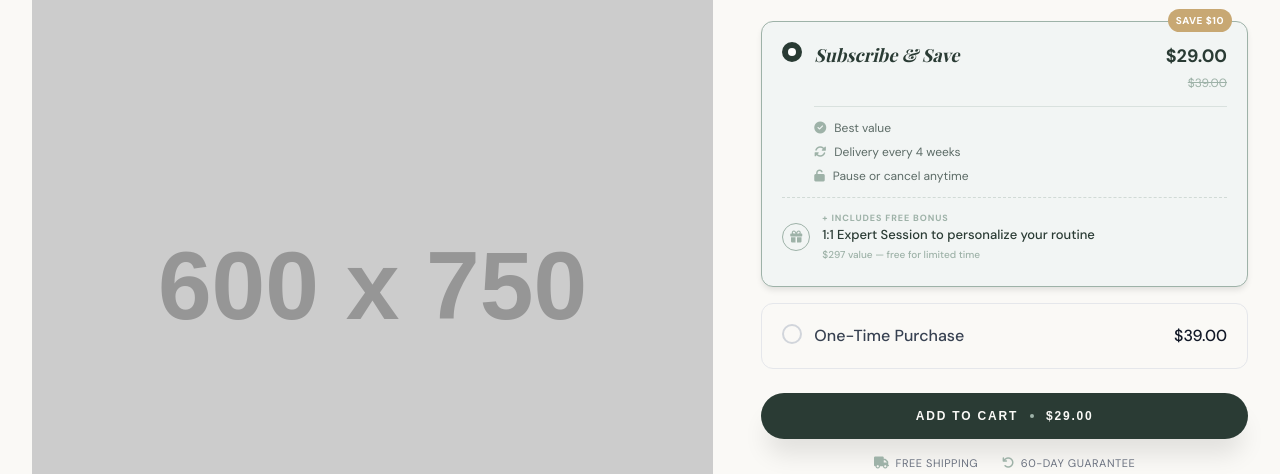
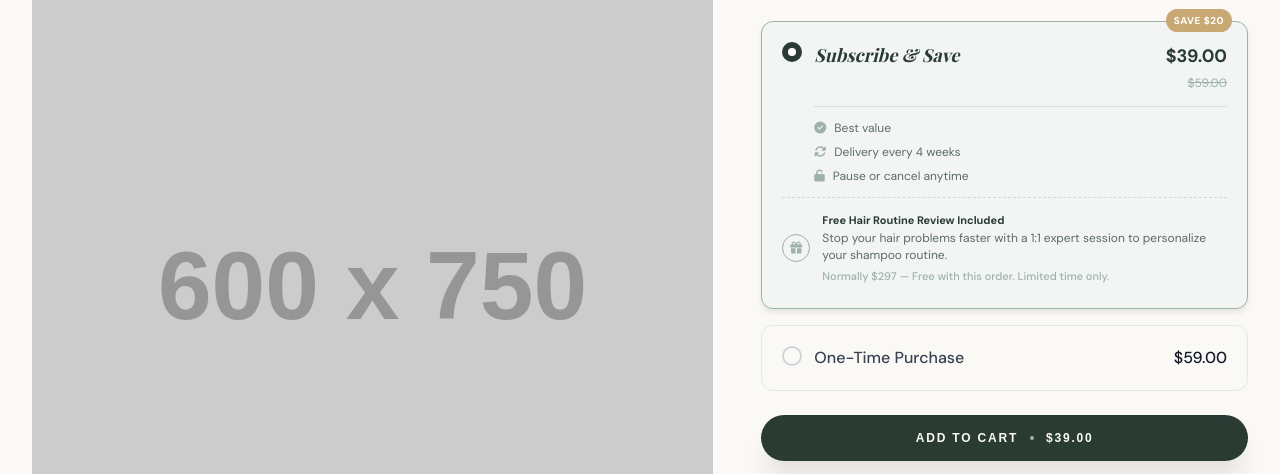
Before and after one commit to niklas-exitace/dualis-atf-experiments, a plain HTML site: page index.html in a window 1280 px wide. Shown: the part 325-799 px from the top of the page. Drawn offline with nearby package versions, Linux system fonts and the light colour scheme; placeholder pictures from the web are drawn by us; a web font is replaced by a local one.

Commit message:
fix: update copy and prices per Pauline
Copy:
- 'Free Hair Routine Review Included'
- 'Stop your hair problems faster with a 1:1 expert session to personalize your shampoo routine.'
- 'Normally $297 — Free with this order. Limited time only.'

Prices:
- Subscribe: $39 (was $29)
- One-time: $59 (was $39)
- Save $20 (was $10)

```diff
--- a/index.html
+++ b/index.html
@@ -84,15 +84,15 @@
           <label class="price-option price-option--selected">
             <input type="radio" name="purchase_type" value="subscribe" class="price-option__radio" checked>
             <div class="price-option__container price-option__container--with-bonus">
-              <span class="price-option__badge">Save $10</span>
+              <span class="price-option__badge">Save $20</span>
               <div class="price-option__content">
                 <div class="price-option__dot"></div>
                 <div class="price-option__details">
                   <div class="price-option__header">
                     <span class="price-option__title editorial-italic">Subscribe & Save</span>
                     <div class="price-option__prices">
-                      <span class="price-option__price">$29.00</span>
-                      <span class="price-option__compare">$39.00</span>
+                      <span class="price-option__price">$39.00</span>
+                      <span class="price-option__compare">$59.00</span>
                     </div>
                   </div>
                   <div class="price-option__benefits">
@@ -110,9 +110,9 @@
                     <i class="fas fa-gift"></i>
                   </div>
                   <div class="price-option__bonus-text">
-                    <span class="price-option__bonus-label">+ Includes free bonus</span>
-                    <span class="price-option__bonus-title">1:1 Expert Session to personalize your routine</span>
-                    <span class="price-option__bonus-value">$297 value — free for limited time</span>
+                    <span class="price-option__bonus-label">Free Hair Routine Review Included</span>
+                    <span class="price-option__bonus-desc">Stop your hair problems faster with a 1:1 expert session to personalize your shampoo routine.</span>
+                    <span class="price-option__bonus-value">Normally $297 — Free with this order. Limited time only.</span>
                   </div>
                 </div>
               </div>
@@ -127,7 +127,7 @@
                 <div class="price-option__dot"></div>
                 <div class="price-option__details price-option__details--inline">
                   <span class="price-option__title--simple">One-Time Purchase</span>
-                  <span class="price-option__price--simple">$39.00</span>
+                  <span class="price-option__price--simple">$59.00</span>
                 </div>
               </div>
 
@@ -138,9 +138,9 @@
                     <i class="fas fa-gift"></i>
                   </div>
                   <div class="price-option__bonus-text">
-                    <span class="price-option__bonus-label">+ Includes free bonus</span>
-                    <span class="price-option__bonus-title">1:1 Expert Session to personalize your routine</span>
-                    <span class="price-option__bonus-value">$297 value — free for limited time</span>
+                    <span class="price-option__bonus-label">Free Hair Routine Review Included</span>
+                    <span class="price-option__bonus-desc">Stop your hair problems faster with a 1:1 expert session to personalize your shampoo routine.</span>
+                    <span class="price-option__bonus-value">Normally $297 — Free with this order. Limited time only.</span>
                   </div>
                 </div>
               </div>
@@ -152,7 +152,7 @@
         <button class="btn-primary dualis-hero__atc">
           <span>Add to Cart</span>
           <span class="btn-dot"></span>
-          <span>$29.00</span>
+          <span>$39.00</span>
         </button>
 
         <!-- Trust badges under button -->
@@ -202,7 +202,7 @@
       this.closest('.price-option').classList.add('price-option--selected');
 
       // Update cart button price
-      const price = this.value === 'subscribe' ? '$29.00' : '$39.00';
+      const price = this.value === 'subscribe' ? '$39.00' : '$59.00';
       document.querySelector('.dualis-hero__atc span:last-child').textContent = price;
     });
   });
--- a/styles.css
+++ b/styles.css
@@ -700,11 +700,10 @@ h1, h2, h3, h4, .serif { font-family: var(--font-serif); }
 }
 
 .price-option__bonus-label {
-  font-size: 9px;
+  font-size: 11px;
   font-weight: 600;
-  text-transform: uppercase;
-  letter-spacing: 0.1em;
-  color: var(--color-sage);
+  color: var(--color-forest);
+  margin-bottom: 0.125rem;
 }
 
 .price-option__bonus-title {
@@ -714,16 +713,16 @@ h1, h2, h3, h4, .serif { font-family: var(--font-serif); }
 }
 
 .price-option__bonus-desc {
-  font-size: 11px;
-  color: #6b7280;
-  line-height: 1.3;
+  font-size: 12px;
+  color: #5C6B66;
+  line-height: 1.4;
 }
 
 .price-option__bonus-value {
-  font-size: 10px;
+  font-size: 11px;
   font-weight: 500;
   color: var(--color-sage);
-  margin-top: 0.125rem;
+  margin-top: 0.25rem;
 }
 
 /* Keep container normal - no special border treatment */
```
